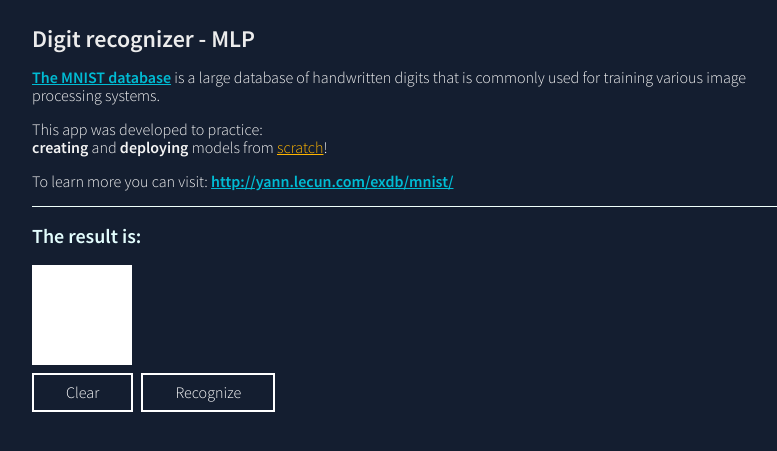
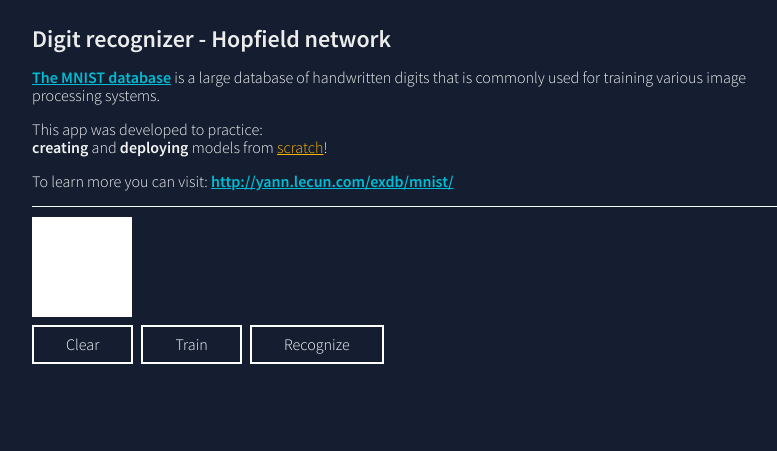
Before and after one commit to kazionovm/nn-from-scratch, a Flask app: page / in a window 1280 px wide. Shown: the top 451 px of the page, without its empty margins (233-1010 px from the left). Run offline with Flask 2, Linux system fonts and the light colour scheme.

Commit message:
Algorithm implemented

```diff
--- a/app.py
+++ b/app.py
@@ -3,16 +3,15 @@ import sys
 
 sys.path.append(os.path.abspath("./src"))
 
-import numpy as np
 from flask import Flask, render_template, request
 
-from imageio import imread
-from PIL import Image
-
 from src.mlp import *
-from src.utils.general import normalize, convertImage
+from src.utils.general import preprocess_image, save_img
+from src.nn.hopfield import HopfieldNetwork
 
 app = Flask(__name__)
+
+data = []
 
 
 @app.route("/")
@@ -20,18 +19,27 @@ def index():
     return render_template("index.html")
 
 
+@app.route("/train/", methods=["POST"])
+def train():
+    image_data = request.get_data()
+    x = preprocess_image(image_data, (100, 100))
+    data.append(x)
+
+    return "Successfuly saved training sample"
+
+
 @app.route("/predict/", methods=["POST"])
 def predict():
+    model = HopfieldNetwork()
+
     image_data = request.get_data()
-    convertImage(image_data)
+    model.fit(data)
 
-    x = imread("./images/output.png", pilmode="L")
-    x = np.invert(x)
-    x = np.array(Image.fromarray(x).resize((8, 8)))
+    x = [preprocess_image(image_data, (100, 100))]
+    predicted = model.predict(x, num_iter=100, threshold=25)
+    save_img(predicted)
 
-    x = normalize(x.reshape(-1))
-
-    return "{}".format(*predict_digit(x))
+    return "<img src='static/images/predicted.png' alt='Predicted'>"
 
 
 if __name__ == "__main__":
--- a/src/mlp.py
+++ b/src/mlp.py
@@ -1,10 +1,8 @@
 ### The goal is to build MultiLayerPerceptron
 ### An MLP consists of at least three layers of nodes: an input layer, a hidden layer and an output layer.
 
-from re import X
 from typing import Tuple
 
-import joblib
 import numpy as np
 from sklearn import datasets
 import joblib
@@ -99,6 +97,7 @@ def train():
 
 def predict_digit(X):
     clf = joblib.load("src/mlp_pretrained.pkl")
+    print(clf.predict(X))
     return np.argmax(clf.predict(X), axis=1)
 
 
--- a/static/draw.js
+++ b/static/draw.js
@@ -84,25 +84,39 @@ function isCanvasBlank(canvas) {
 }
 
 function clearCanvas() {
-  const scribbler = document.getElementById("the_stage");
-
   context.clearRect(0, 0, 300, 300);
 
   draw();
-  document.getElementById("result").innerHTML = " ";
+  document.getElementById("result_box").innerHTML = " ";
 }
 
-// var scribbler = document.getElementById("the_stage");
-
-function predict() {
+function train() {
   const button = document.querySelector(".bsecond");
   const url = button.name;
 
   const canvas = document.getElementById("the_stage");
   const image = canvas.toDataURL();
-  const result = document.getElementById("result");
 
-  console.log(`POST request was sent to ${url}`);
+  fetch(url, {
+    method: "POST",
+    body: image,
+  })
+    .then((response) => response.text())
+    .then((data) => {
+      alert(data);
+    })
+    .catch((error) => console.error("We'v got an error"));
+
+  return;
+}
+
+function predict() {
+  const button = document.querySelector(".bthird");
+  const url = button.name;
+
+  const canvas = document.getElementById("the_stage");
+  const result = document.getElementById("result_box");
+  const image = canvas.toDataURL();
 
   fetch(url, {
     method: "POST",
@@ -112,7 +126,7 @@ function predict() {
     .then((data) => {
       result.innerHTML = data;
     })
-    .catch((error) => console.error("We'v got an error"));
+    .catch((error) => alert($`We'v got an error | {error}`));
 
   return;
 }
--- a/static/styles.css
+++ b/static/styles.css
@@ -67,7 +67,7 @@ body {
 }
 
 .canvas-box {
-  display: flexbox;
+  margin-top: 10px;
 }
 
 .result-box {
@@ -97,9 +97,22 @@ body {
 
 .bsecond:hover,
 .bsecond:focus {
+  box-shadow: inset 0 0 0 2em #169de0;
+}
+
+.bthird:hover,
+.bthird:focus {
   box-shadow: inset 0 0 0 2em #17b978;
+}
+
+img {
+  margin-left: 10px;
 }
 
 #result {
   color: #fc8210;
 }
+
+#result_box {
+  display: inline-block;
+}
--- a/templates/index.html
+++ b/templates/index.html
@@ -3,7 +3,7 @@
   <head>
     <meta charset="UTF-8" />
     <meta name="viewport" content="width=device-width, initial-scale=1.0" />
-    <title>Digit recognizer - MLP</title>
+    <title>Digit recognizer - Hopfield network</title>
     <link rel="stylesheet" href="static/normalize.css" />
     <link
       href="https://fonts.googleapis.com/css2?family=Source+Sans+Pro:wght@300;600&display=swap"
@@ -14,7 +14,7 @@
   <body>
     <main class="container">
       <div class="app-info">
-        <h2 class="app-title">Digit recognizer - MLP</h2>
+        <h2 class="app-title">Digit recognizer - Hopfield network</h2>
         <p class="info-content">
           <a
             class="inner-link"
@@ -43,17 +43,19 @@
       <section class="recognizer-block">
         <div class="canvas-box">
 
-          <div class="result-box">
-            <p>The result is: <span id="result"></span></p>
-          </div>
+          <canvas id="the_stage" width="100" height="100">your browser don't support canvas!</canvas>
+          <div id="result_box"></div>
+          <!-- <img src="{{ predicted_img }}" alt="Predicted"> -->
 
-          <canvas id="the_stage" width="100" height="100">your browser don't support canvas!</canvas>
 
           <div class="buttons">
             <button class="btn bfirst" onclick="clearCanvas()">Clear</button>
-            <button class="btn bsecond" name="{{ url_for('predict')}}" onclick="predict()">Recognize</button>
+            <button class="btn bsecond" name="{{ url_for('train')}}" onclick="train()">Train</button>
+            <button class="btn bthird" name="{{ url_for('predict')}}" onclick="predict()">Recognize</button>
           <div>
         </div>
+
+
 
       </section>
     </main>
```
Also changed, not shown: src/nn/hopfield.py (added, +55 -0 lines), src/utils/general.py (+40 -1 lines), images/output.png, static/images/predicted.png (added), 1 other file.
